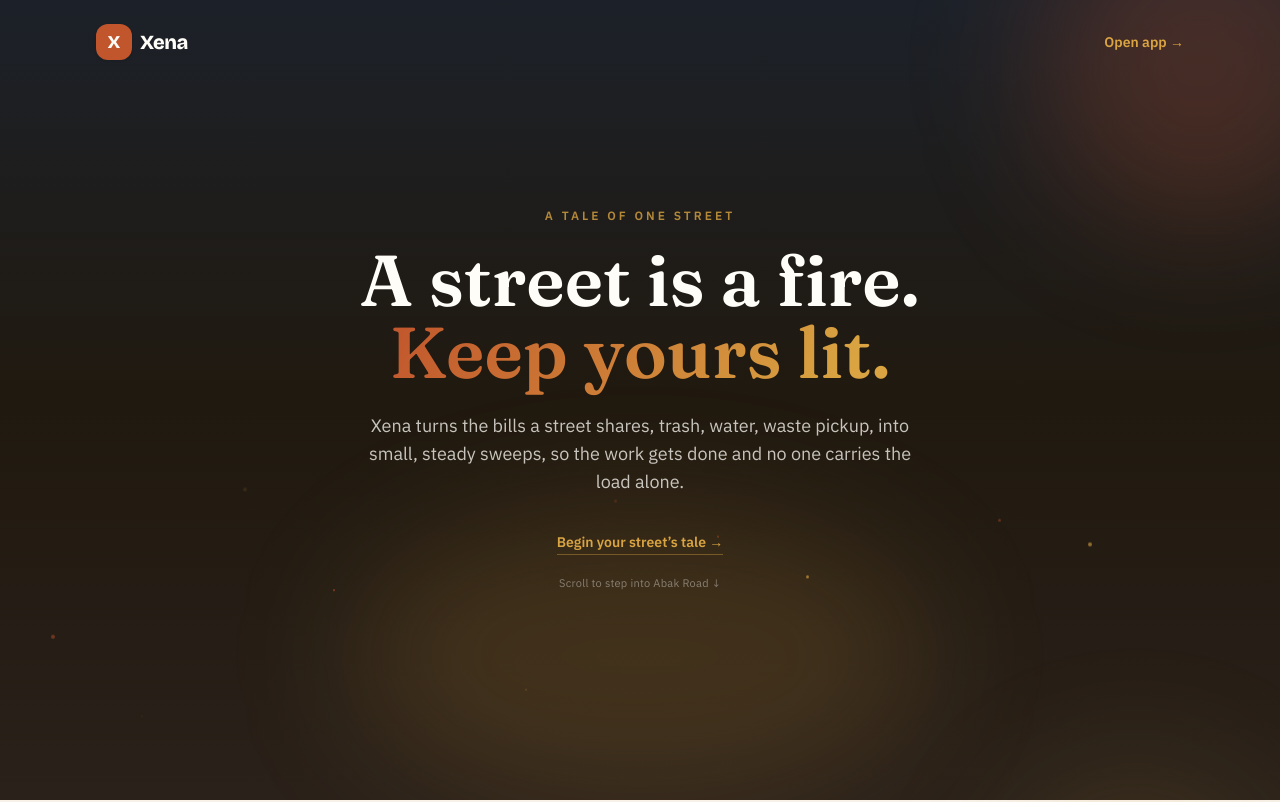
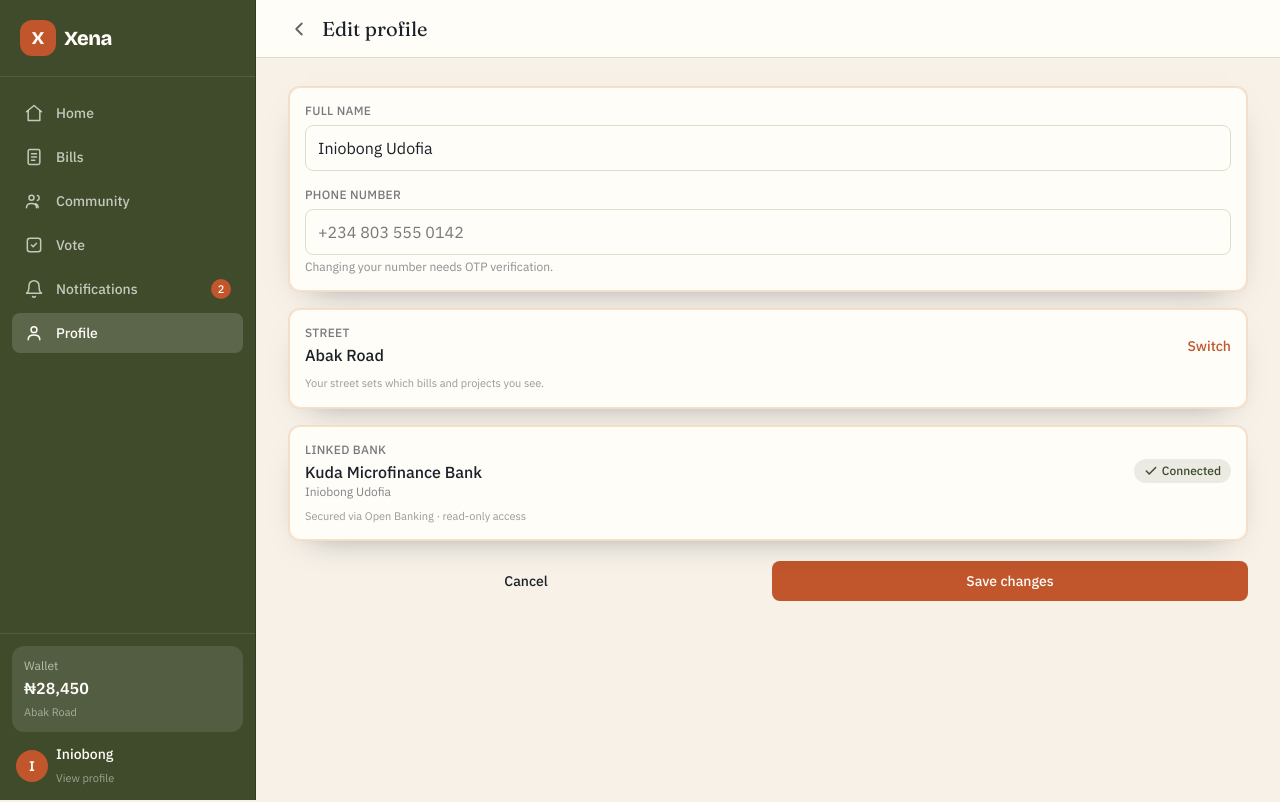
Before and after one commit to Innie4/Xena, a React (Vite) app: page /profile/edit in a window 1280 px wide. Shown: the top 802 px of the page. Built offline with nearby package versions, Linux system fonts and the light colour scheme.

Commit message:
Add editable profile: Account/Mandates sections, /profile/edit route, updateUser action

```diff
--- a/src/App.tsx
+++ b/src/App.tsx
@@ -13,6 +13,7 @@ import CommunityProjectDetail from './pages/CommunityProjectDetail'
 import Voting from './pages/Voting'
 import Notifications from './pages/Notifications'
 import Profile from './pages/Profile'
+import EditProfile from './pages/EditProfile'
 import OperatorDashboard from './pages/OperatorDashboard'
 import AdminDashboard from './pages/AdminDashboard'
 
@@ -57,6 +58,7 @@ export default function App() {
         <Route path="/vote" element={<Voting />} />
         <Route path="/notifications" element={<Notifications />} />
         <Route path="/profile" element={<Profile />} />
+        <Route path="/profile/edit" element={<EditProfile />} />
       </Route>
 
       <Route element={<OperatorLayout />}>
--- a/src/context/AppContext.tsx
+++ b/src/context/AppContext.tsx
@@ -60,6 +60,7 @@ interface AppContextValue extends AppState {
   rejectWorker: (id: string) => void
   pushNotification: (n: Omit<AppNotification, 'id' | 'read'>) => void
   markAllRead: () => void
+  updateUser: (patch: Partial<User>) => void
   getStreetName: (id: string) => string
 }
 
@@ -280,6 +281,10 @@ export function AppProvider({ children }: { children: ReactNode }) {
 
   const getStreetName = useCallback((id: string) => STREET_NAMES[id] ?? id, [])
 
+  const updateUser = useCallback((patch: Partial<User>) => {
+    setState((s) => (s.user ? { ...s, user: { ...s.user, ...patch } } : s))
+  }, [])
+
   const value: AppContextValue = {
     ...state,
     login,
@@ -297,6 +302,7 @@ export function AppProvider({ children }: { children: ReactNode }) {
     rejectWorker,
     pushNotification,
     markAllRead,
+    updateUser,
     getStreetName,
   }
 
--- /dev/null
+++ b/src/pages/EditProfile.tsx
@@ -0,0 +1,110 @@
+import { useState } from 'react'
+import { Link, useNavigate } from 'react-router-dom'
+import PageHeader from '../components/PageHeader'
+import Card from '../components/Card'
+import Button from '../components/Button'
+import Input from '../components/Input'
+import { SuccessModal } from '../components/Modal'
+import { useApp } from '../context/AppContext'
+
+export default function EditProfile() {
+  const { user, activeStreetId, getStreetName, updateUser } = useApp()
+  const navigate = useNavigate()
+
+  const [name, setName] = useState(user?.name ?? '')
+  const [done, setDone] = useState(false)
+
+  const trimmed = name.trim()
+  const nameError = trimmed ? undefined : 'Enter your full name'
+
+  const handleSave = () => {
+    if (!trimmed) return
+    const firstName = trimmed.split(/\s+/)[0]
+    updateUser({ name: trimmed, firstName })
+    setDone(true)
+  }
+
+  return (
+    <div className="pb-4">
+      <PageHeader title="Edit profile" backTo="/profile" showBell={false} />
+
+      <div className="mx-auto w-full max-w-md lg:max-w-6xl lg:px-8 lg:py-7 px-5 py-5 space-y-4">
+        <Card className="space-y-4">
+          <Input
+            id="name"
+            label="Full name"
+            type="text"
+            value={name}
+            onChange={(e) => setName(e.target.value)}
+            error={nameError}
+            autoComplete="name"
+          />
+
+          <Input
+            id="phone"
+            label="Phone number"
+            type="phone"
+            value={user?.phone ?? ''}
+            readOnly
+            className="text-ink/60"
+            hint="Changing your number needs OTP verification."
+          />
+        </Card>
+
+        <Card>
+          <div className="flex items-center justify-between">
+            <div>
+              <p className="label-text">Street</p>
+              <p className="font-medium text-ink mt-0.5">{getStreetName(activeStreetId)}</p>
+            </div>
+            <Link
+              to="/signup"
+              className="text-sm text-terracotta font-medium hover:text-terracotta-dark"
+            >
+              Switch
+            </Link>
+          </div>
+          <p className="text-[11px] text-ink/45 mt-2">
+            Your street sets which bills and projects you see.
+          </p>
+        </Card>
+
+        <Card>
+          <div className="flex items-center justify-between">
+            <div>
+              <p className="label-text">Linked bank</p>
+              <p className="font-medium text-ink mt-0.5">{user?.bankName}</p>
+              <p className="text-xs text-ink/55">{user?.accountName}</p>
+            </div>
+            <span className="inline-flex items-center gap-1 text-xs text-olive font-medium bg-olive/10 px-2.5 py-1 rounded-full">
+              <svg width="14" height="14" viewBox="0 0 24 24" fill="none" stroke="currentColor" strokeWidth="2.5">
+                <path d="M20 6L9 17l-5-5" strokeLinecap="round" strokeLinejoin="round" />
+              </svg>
+              Connected
+            </span>
+          </div>
+          <p className="text-[11px] text-ink/45 mt-2">Secured via Open Banking · read-only access</p>
+        </Card>
+
+        <div className="flex gap-2 pt-1">
+          <Button variant="ghost" size="md" fullWidth onClick={() => navigate('/profile')}>
+            Cancel
+          </Button>
+          <Button variant="primary" size="md" fullWidth disabled={!trimmed} onClick={handleSave}>
+            Save changes
+          </Button>
+        </div>
+      </div>
+
+      <SuccessModal
+        open={done}
+        onClose={() => {
+          setDone(false)
+          navigate('/profile')
+        }}
+        title="Profile updated"
+        message="Your details have been saved."
+      />
+    </div>
+  )
+}
--- a/src/pages/Profile.tsx
+++ b/src/pages/Profile.tsx
@@ -46,7 +46,20 @@ export default function Profile() {
       <PageHeader title="Profile" subtitle="Your account & mandates" backTo="/app" showBell={false} />
 
       <div className="mx-auto w-full max-w-md lg:max-w-6xl lg:px-8 lg:py-7 px-5 py-5 space-y-4">
-        <Card>
+        <section className="space-y-4">
+          <h2 className="font-serif text-lg text-ink">Account</h2>
+
+          <Card className="relative">
+            <Link
+              to="/profile/edit"
+              aria-label="Edit profile"
+              className="absolute right-3 top-3 inline-flex h-9 w-9 items-center justify-center rounded-full text-ink/55 hover:bg-warmgray/60 hover:text-ink transition-colors"
+            >
+              <svg width="18" height="18" viewBox="0 0 24 24" fill="none" stroke="currentColor" strokeWidth="2">
+                <path d="M12 20h9" strokeLinecap="round" strokeLinejoin="round" />
+                <path d="M16.5 3.5a2.12 2.12 0 0 1 3 3L7 19l-4 1 1-4 12.5-12.5z" strokeLinecap="round" strokeLinejoin="round" />
+              </svg>
+            </Link>
             <div className="flex items-center gap-3">
               <div className="h-12 w-12 rounded-full bg-terracotta text-card flex items-center justify-center font-serif text-lg font-semibold">
                 {user?.firstName?.[0] ?? 'X'}
@@ -77,9 +90,10 @@ export default function Profile() {
           </Card>
 
           <StandingCard profile={profile} />
+        </section>
 
-        <section>
-          <h2 className="font-serif text-lg text-ink mb-2">Your mandates</h2>
+        <section className="space-y-4">
+          <h2 className="font-serif text-lg text-ink">Mandates</h2>
 
           {activeMandates.length === 0 && !timing.enabled && (
             <Card className="text-sm text-ink/55">
```
Lines whose indentation alone changed are shown as unchanged.
